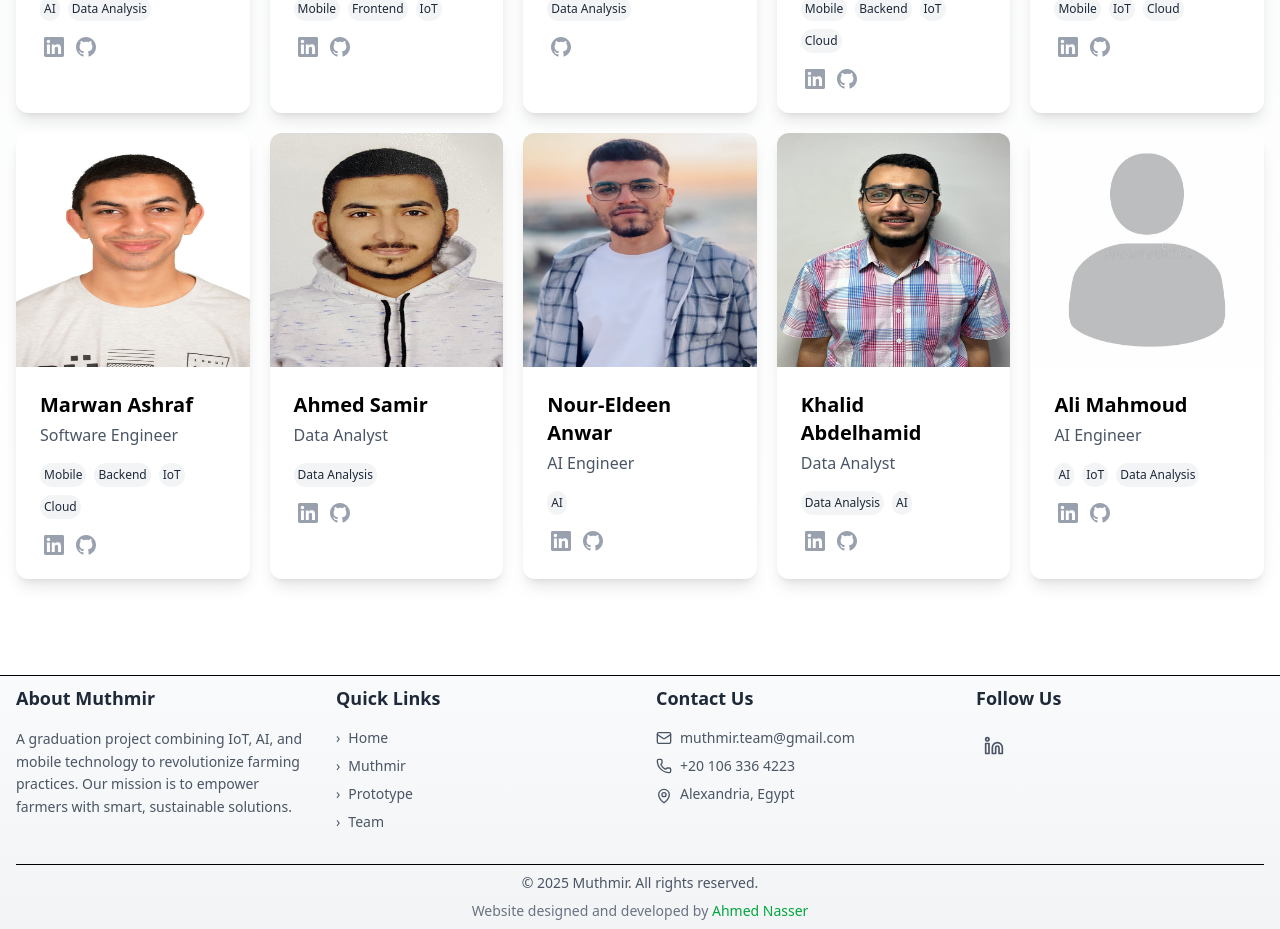
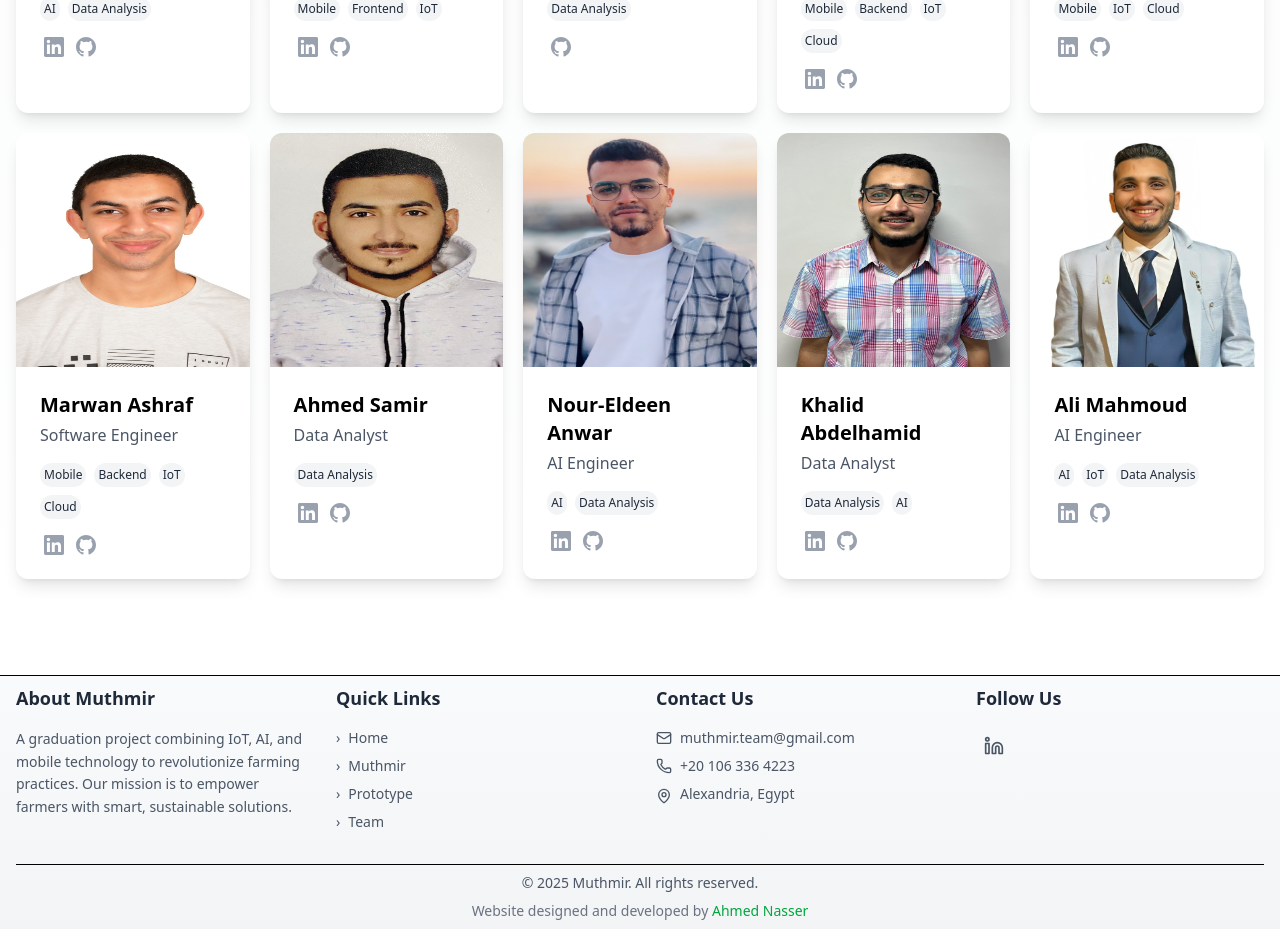
Before and after one commit to ahmednasser111/Muthmir, a React (Vite) app: page / in a window 1280 px wide. Shown: the part 8660-9589 px from the top of the page. Built offline with nearby package versions, Linux system fonts and the light colour scheme.

Commit message:
fix: update team member images and categories in TeamSection component

```diff
--- a/src/components/team-section.tsx
+++ b/src/components/team-section.tsx
@@ -77,7 +77,7 @@ const teamMembers: TeamMember[] = [
 	{
 		name: "Ali Mahmoud",
 		role: "AI Engineer",
-		image: "/placeholder.jpg",
+		image: "/pictures/ali.jpg",
 		categories: ["AI", "IoT", "Data Analysis"],
 		socialLinks: {
 			linkedin: "https://www.linkedin.com/in/ali-mahmoud-07b7ba24b",
@@ -88,7 +88,7 @@ const teamMembers: TeamMember[] = [
 		name: "Nour-Eldeen Anwar",
 		role: "AI Engineer",
 		image: "/pictures/nour.jpg",
-		categories: ["AI"],
+		categories: ["AI", "Data Analysis"],
 		socialLinks: {
 			linkedin: "https://www.linkedin.com/in/nour-eldeen-anwar-125743233",
 			github: "https://github.com/Nouranwar",
```
Also changed, not shown: public/pictures/ali.jpg (added).
